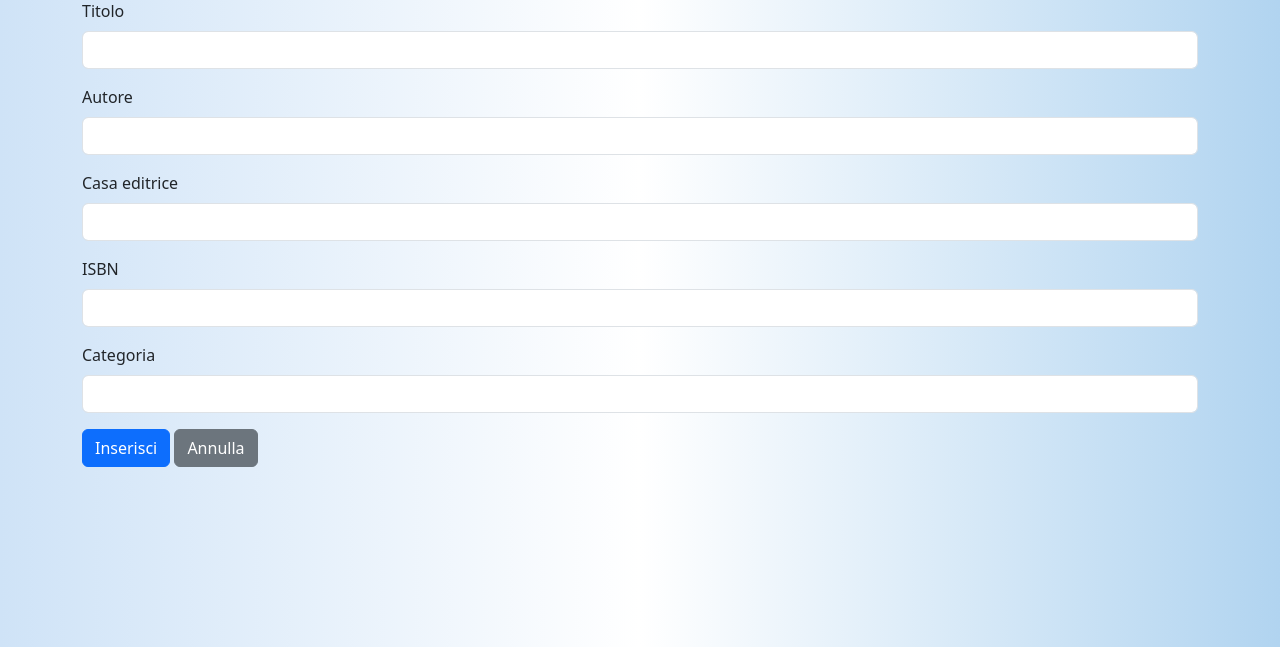
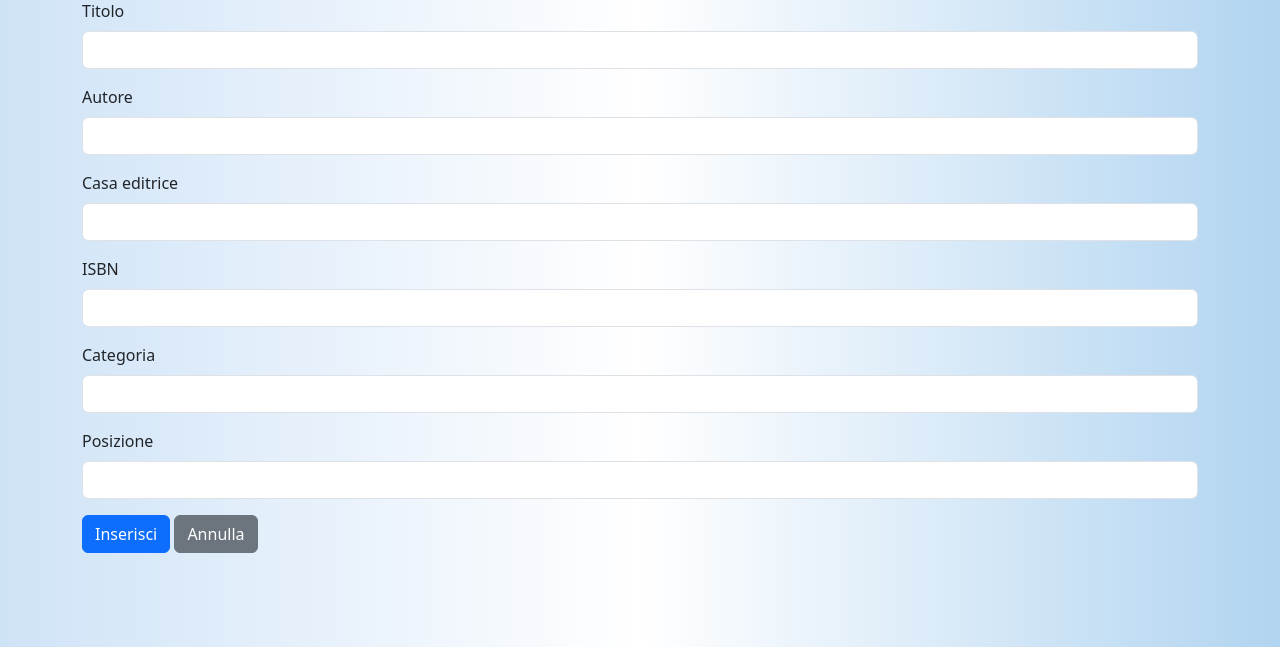
Before and after one commit to goten82/libreria, a Flask app: page /libri in a window 1280 px wide. Shown: the part 153-800 px from the top of the page. Run offline with Flask 3, Linux system fonts and the light colour scheme.

Commit message:
Aggiunto campo posizione

```diff
--- a/models/libri.py
+++ b/models/libri.py
@@ -11,6 +11,7 @@ class Libri(db.Model):
     casa_editrice = db.Column(db.String(50))
     isbn = db.Column(db.String(13))
     categoria = db.Column(db.String(50))
+    posizione = db.Column(db.String(20))
 
     def __repr__(self):
         return f'<Libri {self.titolo} di  {self.autore}>'
@@ -22,5 +23,6 @@ class Libri(db.Model):
             "autore": self.autore,
             "casa_editrice": self.casa_editrice,
             "isbn":self.isbn,
-            "categoria": self.categoria
+            "categoria": self.categoria,
+            "posizione":self.posizione
         }
--- a/services/libri_service.py
+++ b/services/libri_service.py
@@ -16,7 +16,8 @@ def add_libro():
         autore=data['autore'], # type: ignore
         casa_editrice=data['casa_editrice'], # type: ignore
         isbn=data['isbn'], # type: ignore
-        categoria=data['categoria'] # type: ignore
+        categoria=data['categoria'], # type: ignore
+        posizione=data['posizione'] #type: ignore
     )
     db.session.add(new_libro)
     db.session.commit()
@@ -39,6 +40,7 @@ def update_libro(id):
     libro.casa_editrice=request.form['casa_editrice'] # type: ignore
     libro.isbn=request.form['isbn'] # type: ignore
     libro.categoria=request.form['categoria'] # type: ignore
+    libro.posizione=request.form['posizione']
 
     db.session.commit()  # Salva le modifiche nel database
     flash("Libro aggiornato con successo!", "success")
--- a/templates/dettaglio_libro.html
+++ b/templates/dettaglio_libro.html
@@ -11,6 +11,7 @@
         <p class="card-text"><strong>Casa editrice: </strong>{{libro.casa_editrice}}</p>
         <p class="card-text"><strong>ISBN: </strong>{{libro.isbn}}</p>
         <p class="card-text"><strong>Categoria: </strong>{{libro.categoria}}</p>
+        <p class="card-text"><strong>Posizione:</strong>{{libro.posizione}}</p>
         <a href="/api/libri" class="btn btn-primary">Chiudi</a>
     </div>
   </div>
--- a/templates/edit_libro.html
+++ b/templates/edit_libro.html
@@ -24,6 +24,10 @@
         <label for="categoria" class="form-label">Categoria</label>
         <input type="text" class="form-control" id="categoria" name="categoria" value="{{ libro.categoria }}" >
     </div>
+    <div class="mb-3">
+        <label for="posizione" class="form-label">Posizione</label>
+        <input type="text" class="form-control" id="posizione" name="posizione" value="{{ libro.posizione }}" >
+    </div>
 
     <button type="submit" class="btn btn-success">Salva</button>
     <a href="/api/libri" class="btn btn-secondary">Annulla</a>
--- a/templates/elenco_libri.html
+++ b/templates/elenco_libri.html
@@ -11,6 +11,7 @@
             <th>Casa editrice</th>
             <th>Isbn</th>
             <th>Categoria</th>
+            <th>Posizione</th>
             <th>Azioni</th>
         </tr>
     </thead>
@@ -23,6 +24,7 @@
             <td>{{ libro.casa_editrice }}</td>
             <td>{{ libro.isbn }}</td>
             <td>{{ libro.categoria }}</td>
+            <td>{{ libro.posizione }}</td>
             <td>
                 <a href="/api/libro/{{ libro.id }}" class="btn btn-primary btn-sm"><i class="fa-solid fa-eye"></i>
                     Dettagli </a>
--- a/templates/libri.html
+++ b/templates/libri.html
@@ -24,6 +24,10 @@
         <label for="categoria" class="form-label">Categoria</label>
         <input type="text" class="form-control" id="categoria" name="categoria">
     </div>
+    <div class="mb-3">
+        <label for="posizione" class="form-label">Posizione</label>
+        <input type="text" class="form-control" id="posizione" name="posizione">
+    </div>
 
     <button type="submit" class="btn btn-primary">Inserisci</button>
     <a href="/api/libri" class="btn btn-secondary">Annulla</a>
```
Also changed, not shown: libri.db.
